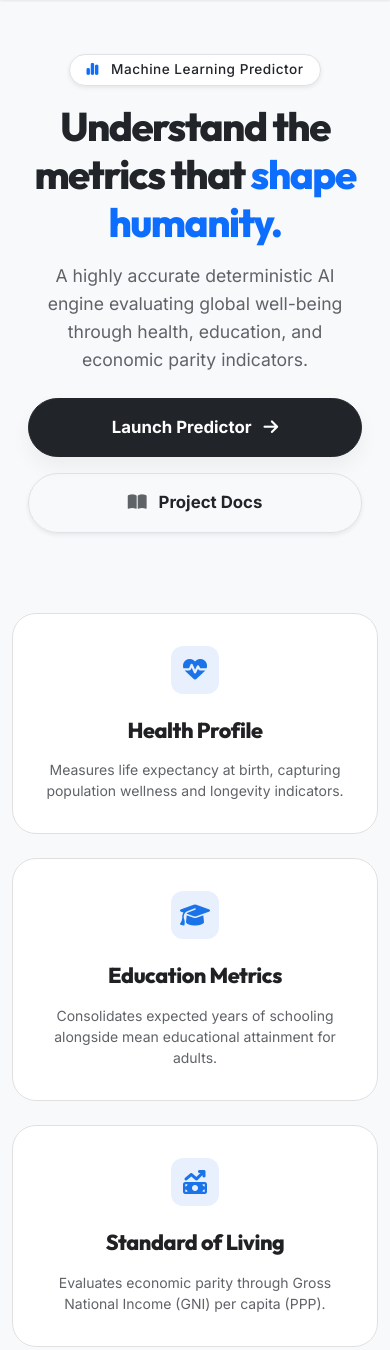
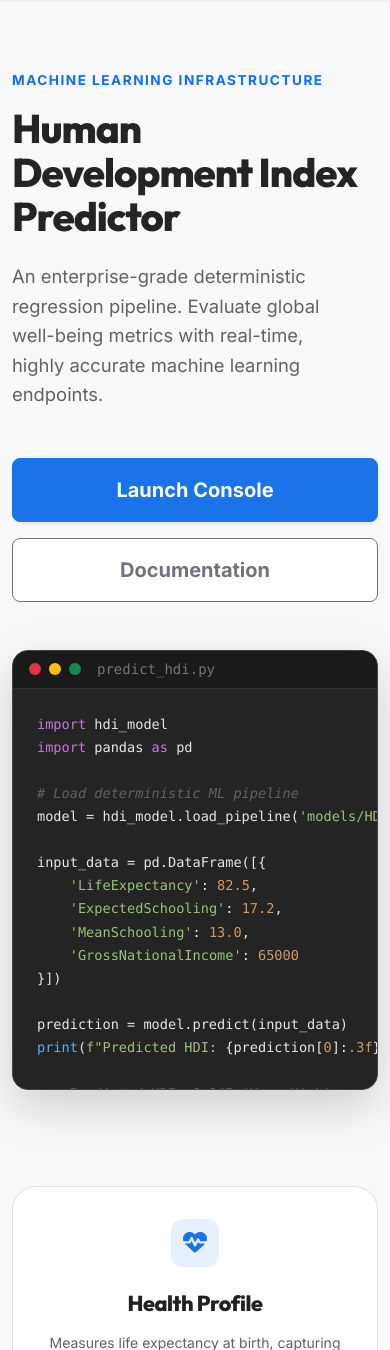
Before and after one commit to itsnaseersyed/Human-Development-Index, a Flask app: page / in a window 390 px wide. Shown: the part 72-1422 px from the top of the page. Run offline with Flask 3, Linux system fonts and the light colour scheme.

Commit message:
Final polish: Code terminal mobile responsiveness overflow fix

```diff
--- a/app/templates/home.html
+++ b/app/templates/home.html
@@ -2,28 +2,59 @@
 
 {% block content %}
 <div class="container py-4 fade-in">
-    <!-- Google Material 3 Hero -->
-    <div class="d-flex flex-column align-items-center justify-content-center text-center fade-in mb-5 hero-section" style="min-height: 50vh; padding-top: 2rem; padding-bottom: 2rem;">
+    <!-- Enterprise Cloud Style Hero -->
+    <div class="row align-items-center mb-5 pb-5 fade-in" style="min-height: 55vh; padding-top: 3rem;">
 
-        <div class="badge rounded-pill bg-white text-dark border px-3 py-2 mb-3 mb-md-4 shadow-sm" style="font-size: 0.85rem; font-weight: 500; letter-spacing: 0.5px;">
-            <i class="fa-solid fa-chart-simple text-primary me-2"></i> Machine Learning Predictor
+        <!-- Left Side: Cloud Content -->
+        <div class="col-lg-6 pe-lg-5 mb-5 mb-lg-0 text-start">
+            <div class="text-primary fw-bold mb-3" style="font-size: 0.85rem; letter-spacing: 1.5px; text-transform: uppercase;">
+                Machine Learning Infrastructure
+            </div>
+            <h1 class="fw-bolder text-dark mb-4 responsive-heading" style="letter-spacing: -1px; line-height: 1.1;">
+                Human Development Index Predictor
+            </h1>
+            <p class="lead text-muted mb-5" style="font-size: 1.15rem; line-height: 1.6; max-width: 90%;">
+                An enterprise-grade deterministic regression pipeline. Evaluate global well-being metrics with real-time, highly accurate machine learning endpoints.
+            </p>
+            <div class="d-flex flex-column flex-sm-row gap-3">
+                <a href="{{ url_for('predict') }}" class="btn btn-primary btn-lg rounded-3 px-5 py-3 shadow-sm" style="font-weight: 600;">
+                    Launch Console
+                </a>
+                <a href="{{ url_for('portal') }}" class="btn btn-outline-secondary btn-lg rounded-3 px-5 py-3 bg-white" style="font-weight: 600;">
+                    Documentation
+                </a>
+            </div>
         </div>
 
-        <h1 class="fw-bolder text-dark mb-3 mb-md-4 responsive-heading" style="letter-spacing: -1.5px; max-width: 800px;">
-            Understand the metrics that <span class="text-primary">shape humanity.</span>
-        </h1>
+        <!-- Right Side: Developer Code Terminal -->
+        <div class="col-lg-6">
+            <div class="rounded-4 shadow-lg overflow-hidden bg-dark text-start slide-up" style="border: 1px solid #444;">
+                <div class="px-3 py-2 d-flex align-items-center border-bottom" style="background-color: #1a1a1a; border-color: #333 !important;">
+                    <div class="rounded-circle bg-danger me-2" style="width: 12px; height: 12px;"></div>
+                    <div class="rounded-circle bg-warning me-2" style="width: 12px; height: 12px;"></div>
+                    <div class="rounded-circle bg-success" style="width: 12px; height: 12px;"></div>
+                    <span class="text-secondary ms-3 small font-monospace">predict_hdi.py</span>
+                </div>
+                <div class="p-4 p-md-5 font-monospace overflow-auto" style="background-color: #242424; color: #e6e6e6; line-height: 1.7; font-size: 0.85rem; max-height: 400px; white-space: nowrap;">
+                    <span style="color: #c678dd;">import</span> hdi_model<br>
+                    <span style="color: #c678dd;">import</span> pandas <span style="color: #c678dd;">as</span> pd<br><br>
 
-        <p class="lead text-muted mb-4 mb-md-5 px-3" style="max-width: 650px; font-size: 1.1rem; line-height: 1.6;">
-            A highly accurate deterministic AI engine evaluating global well-being through health, education, and economic parity indicators.
-        </p>
+                    <span style="color: #5c6370; font-style: italic;"># Load deterministic ML pipeline</span><br>
+                    model = hdi_model.load_pipeline(<span style="color: #98c379;">'models/HDI.pkl'</span>)<br><br>
 
-        <div class="d-flex flex-column flex-sm-row gap-3 justify-content-center px-3 w-100" style="max-width: 500px;">
-            <a href="{{ url_for('predict') }}" class="btn btn-dark btn-lg rounded-pill w-100 py-3 shadow-sm" style="font-weight: 600; font-size: 1.05rem; transition: transform 0.2s; box-shadow: 0 10px 20px rgba(0,0,0,0.05) !important;" onmouseover="this.style.transform='translateY(-2px)'" onmouseout="this.style.transform='translateY(0)'">
-                Launch Predictor <i class="fa-solid fa-arrow-right ms-2"></i>
-            </a>
-            <a href="{{ url_for('portal') }}" class="btn btn-white btn-lg rounded-pill w-100 py-3 border shadow-sm text-dark" style="font-weight: 600; font-size: 1.05rem; transition: transform 0.2s;" onmouseover="this.style.transform='translateY(-2px)'" onmouseout="this.style.transform='translateY(0)'">
-                <i class="fa-solid fa-book-open me-2 text-muted"></i> Project Docs
-            </a>
+                    input_data = pd.DataFrame([{<br>
+                    &nbsp;&nbsp;&nbsp;&nbsp;<span style="color: #98c379;">'LifeExpectancy'</span>: <span style="color: #d19a66;">82.5</span>,<br>
+                    &nbsp;&nbsp;&nbsp;&nbsp;<span style="color: #98c379;">'ExpectedSchooling'</span>: <span style="color: #d19a66;">17.2</span>,<br>
+                    &nbsp;&nbsp;&nbsp;&nbsp;<span style="color: #98c379;">'MeanSchooling'</span>: <span style="color: #d19a66;">13.0</span>,<br>
+                    &nbsp;&nbsp;&nbsp;&nbsp;<span style="color: #98c379;">'GrossNationalIncome'</span>: <span style="color: #d19a66;">65000</span><br>
+                    }])<br><br>
+
+                    prediction = model.predict(input_data)<br>
+                    <span style="color: #61afef;">print</span>(<span style="color: #98c379;">f"Predicted HDI: </span>{prediction[<span style="color: #d19a66;">0</span>]:<span style="color: #d19a66;">.3f</span>}<span style="color: #98c379;">"</span>)<br>
+                    <br>
+                    <span style="color: #5c6370;">>>> Predicted HDI: 0.945 (Very High)</span>
+                </div>
+            </div>
         </div>
     </div>
 
```
